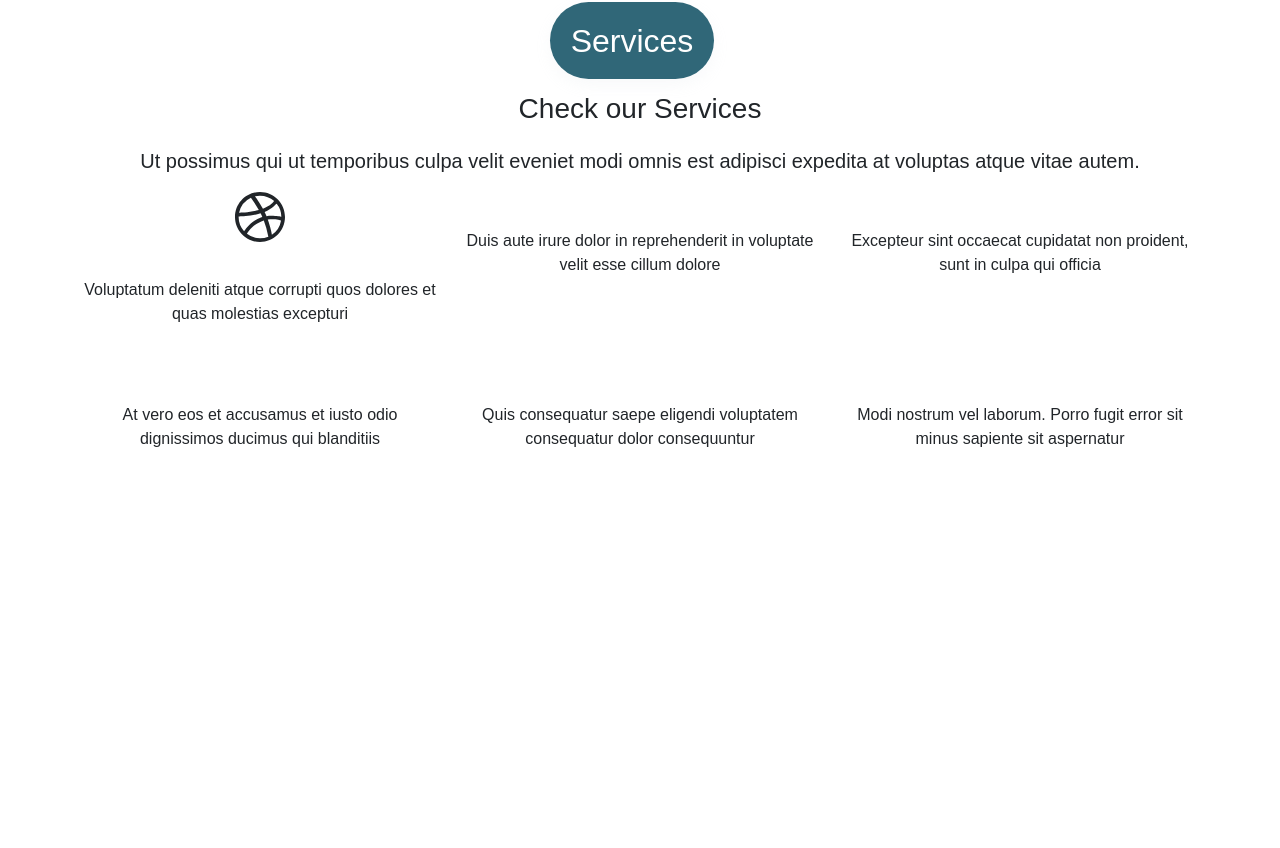
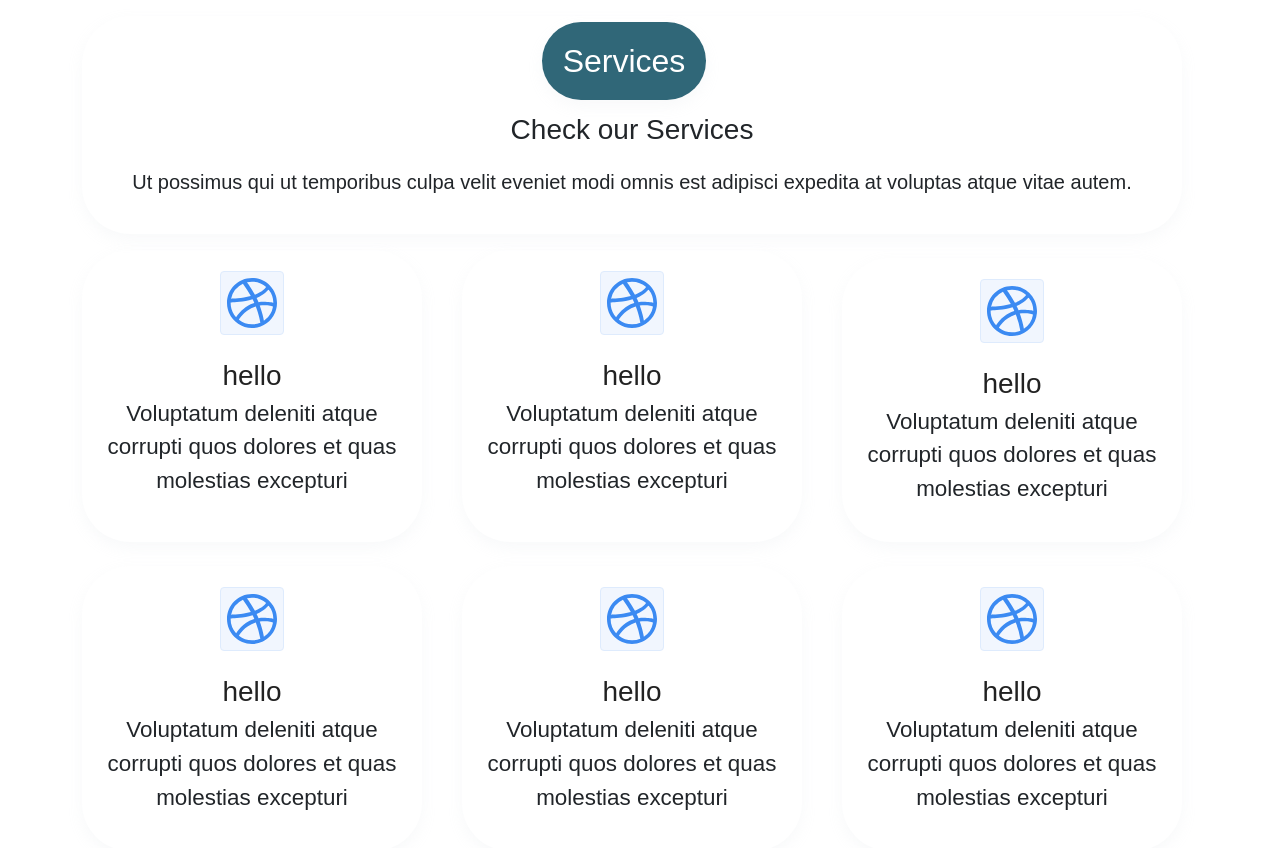
Before and after one commit to hemda74/Book-Review-Front, a Next.js app in the folder app/: page / in a window 1280 px wide. Shown: the part 2481-3329 px from the top of the page. Before the commit the page ends 2948 px from the top, so only its background shows below. Built offline with nearby package versions, Linux system fonts and the light colour scheme.

Commit message:
add service section

```diff
--- a/app/components/Services.tsx
+++ b/app/components/Services.tsx
@@ -6,56 +6,52 @@ const Services = () => {
    <>
    <section id="services" className="services text-center mt-5">
       <div className="container" >
-        <div className="section-title fs-5">
+        <div className={`section-title fs-5 ${styles.serviceHead}`}>
           <span className={`text-center fs-2 mt-2 myPrimary ${styles.serviceHead}`}>Services</span>
           <p className='fs-3 mt-4'>Check our <span>Services</span></p>
           <p>Ut possimus qui ut temporibus culpa velit eveniet modi omnis est adipisci expedita at voluptas atque vitae autem.</p>
         </div>
-
         <div className="row">
           <div className="col-lg-4 col-md-6 d-flex align-items-stretch">
-          <div className={`${styles.iconBox}`}>
-              <div className="icon"><BsDribbble size={50}/></div>
-              <span className='fs-4'><a href="" className={`${styles.linkPage}`}>hello</a></span>
+           <div className={`${styles.serviceHead}`}>
+              <div className={`${styles.iconBoxLink}`}><span className={`${styles.iconStyle}`}><BsDribbble size={50}/></span></div>
+              <span className={`fs-4 mb-1 `}><a href="" className={` fs-3 ${styles.serviceLink}`}>hello</a></span>
               <p>Voluptatum deleniti atque corrupti quos dolores et quas molestias excepturi</p>
             </div>
           </div>
-          <div className="col-lg-4 col-md-6 d-flex align-items-stretch mt-4 mt-md-0" >
-            <div className={`${styles.iconBox}`}>
-              <div className="icon"><i className="bx bx-file"></i></div>
-              {/* link to add author page */}
-              <h4><a href="">Sed ut perspiciatis</a></h4>
-              <p>Duis aute irure dolor in reprehenderit in voluptate velit esse cillum dolore</p>
+          <div className="col-lg-4 col-md-6 d-flex align-items-stretch">
+          <div className={`${styles.serviceHead}`}>
+              <div className={`${styles.iconBoxLink}`}><span className={`${styles.iconStyle}`}><BsDribbble size={50}/></span></div>
+              <span className={`fs-4 mb-1 `}><a href="" className={` fs-3 ${styles.serviceLink}`}>hello</a></span>
+              <p>Voluptatum deleniti atque corrupti quos dolores et quas molestias excepturi</p>
             </div>
           </div>
-
-          <div className="col-lg-4 col-md-6 d-flex align-items-stretch mt-4 mt-lg-0">
-            <div className={`${styles.iconBox}`}>
-              <div className="icon"><i className="bx bx-tachometer"></i></div>
-              <h4><a href="">Magni Dolores</a></h4>
-              <p>Excepteur sint occaecat cupidatat non proident, sunt in culpa qui officia</p>
+          <div className="col-lg-4 col-md-6 d-flex align-items-stretch mt-2">
+           <div className={`${styles.serviceHead}`}>
+              <div className={`${styles.iconBoxLink}`}><span className={`${styles.iconStyle}`}><BsDribbble size={50}/></span></div>
+              <span className={`fs-4 mb-1 `}><a href="" className={` fs-3 ${styles.serviceLink}`}>hello</a></span>
+              <p>Voluptatum deleniti atque corrupti quos dolores et quas molestias excepturi</p>
             </div>
           </div>
-
-          <div className="col-lg-4 col-md-6 d-flex align-items-stretch mt-4" >
-           <div className={`${styles.iconBox}`}>
-              <div className="icon"><i className="bx bx-world"></i></div>
-              <h4><a href="">Nemo Enim</a></h4>
-              <p>At vero eos et accusamus et iusto odio dignissimos ducimus qui blanditiis</p>
+          <div className="col-lg-4 col-md-6 d-flex align-items-stretch mt-2">
+           <div className={`${styles.serviceHead}`}>
+              <div className={`${styles.iconBoxLink}`}><span className={`${styles.iconStyle}`}><BsDribbble size={50}/></span></div>
+              <span className={`fs-4 mb-1 `}><a href="" className={` fs-3 ${styles.serviceLink}`}>hello</a></span>
+              <p>Voluptatum deleniti atque corrupti quos dolores et quas molestias excepturi</p>
             </div>
           </div>
-          <div className="col-lg-4 col-md-6 d-flex align-items-stretch mt-4">
-           <div className={`${styles.iconBox}`}>
-              <div className="icon"><i className="bx bx-slideshow"></i></div>
-              <h4><a href="">Dele cardo</a></h4>
-              <p>Quis consequatur saepe eligendi voluptatem consequatur dolor consequuntur</p>
+          <div className="col-lg-4 col-md-6 d-flex align-items-stretch mt-2">
+           <div className={`${styles.serviceHead}`}>
+              <div className={`${styles.iconBoxLink}`}><span className={`${styles.iconStyle}`}><BsDribbble size={50}/></span></div>
+              <span className={`fs-4 mb-1 `}><a href="" className={` fs-3 ${styles.serviceLink}`}>hello</a></span>
+              <p>Voluptatum deleniti atque corrupti quos dolores et quas molestias excepturi</p>
             </div>
           </div>
-          <div className="col-lg-4 col-md-6 d-flex align-items-stretch mt-4">
-           <div className={`${styles.iconBox}`}>
-              <div className="icon"><i className="bx bx-arch"></i></div>
-              <h4><a href="">Divera don</a></h4>
-              <p>Modi nostrum vel laborum. Porro fugit error sit minus sapiente sit aspernatur</p>
+          <div className="col-lg-4 col-md-6 d-flex align-items-stretch mt-2">
+           <div className={`${styles.serviceHead}`}>
+              <div className={`${styles.iconBoxLink}`}><span className={`${styles.iconStyle}`}><BsDribbble size={50}/></span></div>
+              <span className={`fs-4 mb-1 `}><a href="" className={` fs-3 ${styles.serviceLink}`}>hello</a></span>
+              <p>Voluptatum deleniti atque corrupti quos dolores et quas molestias excepturi</p>
             </div>
           </div>
         </div>
--- a/app/styles/Services.module.css
+++ b/app/styles/Services.module.css
@@ -1,4 +1,5 @@
 .serviceHead{
+  margin-top: 1rem;
   box-shadow: 0px 6px 15px rgba(199, 204, 211, 0.12);
   font-size: 1.4rem;
   padding: 1.3rem;
@@ -12,7 +13,7 @@
     transition: all ease-in-out 0.3s;
     background: #fff;
   }
-  .services .icon-box .icon {
+  .iconBoxLink {
     margin: 0 auto;
     width: 64px;
     height: 64px;
@@ -25,25 +26,16 @@
     margin-bottom: 20px;
     transition: ease-in-out 0.3s;
   }
-  .services .icon-box .icon i {
-    color: #3b8af2;
-    font-size: 28px;
-    transition: ease-in-out 0.3s;
-  }
-  .services .icon-box h4 {
-    font-weight: 700;
-    margin-bottom: 15px;
-    font-size: 24px;
+  .iconStyle {
+    color: #3b8af2 !important;
+    font-size: 1rem !important;
+    transition: ease-in-out 0.3s !important;
   }
   /* costmize link */
-  .linkPage {
-    color: #222222;
-    transition: ease-in-out 0.3s;
-  }
-  .services .icon-box p {
-    line-height: 24px;
-    font-size: 14px;
-    margin-bottom: 0;
+  .serviceLink {
+    color: #222222 !important;
+    transition: ease-in-out 0.3s !important;
+    text-decoration: none !important;
   }
   .services .icon-box:hover {
     border-color: #fff;
```
